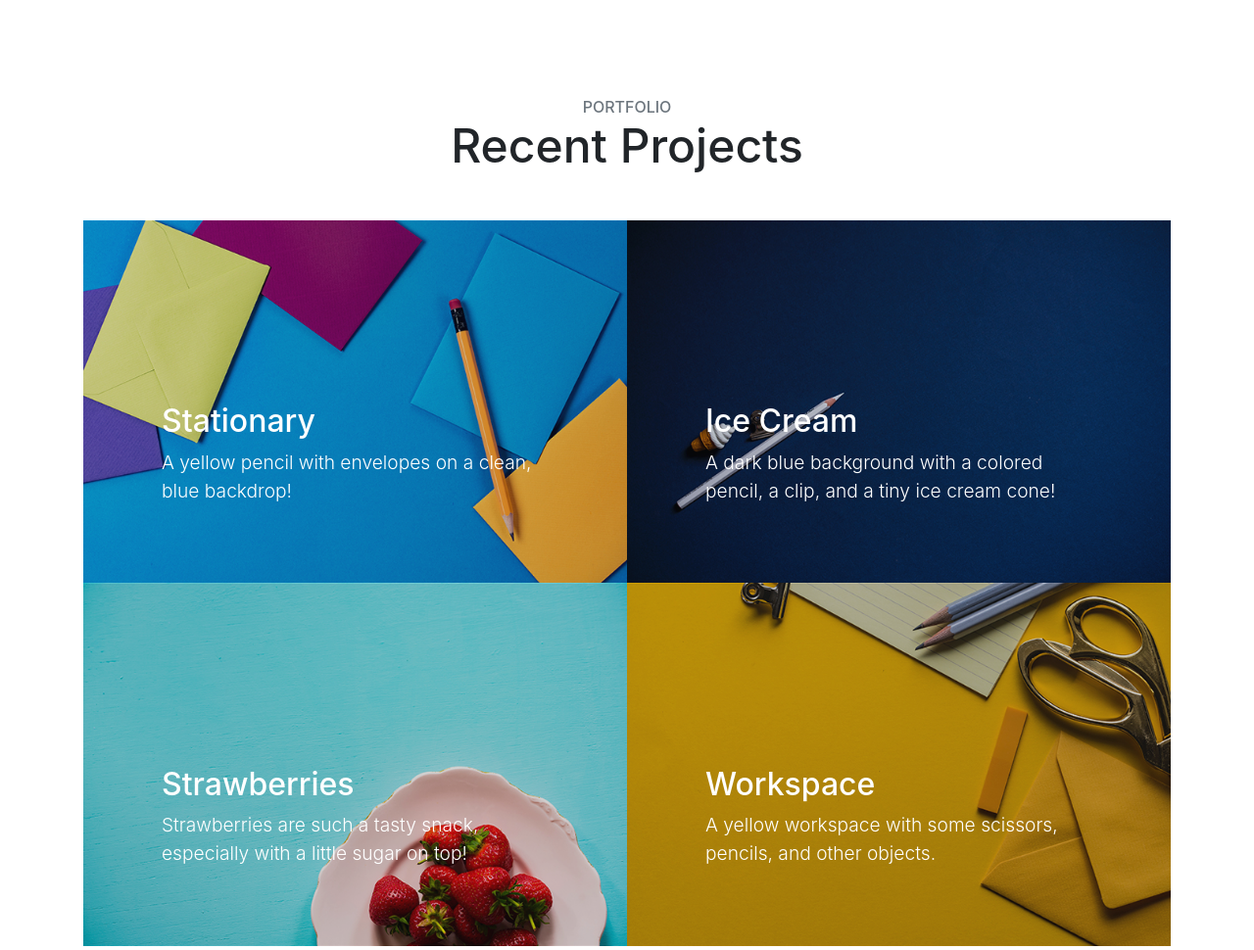
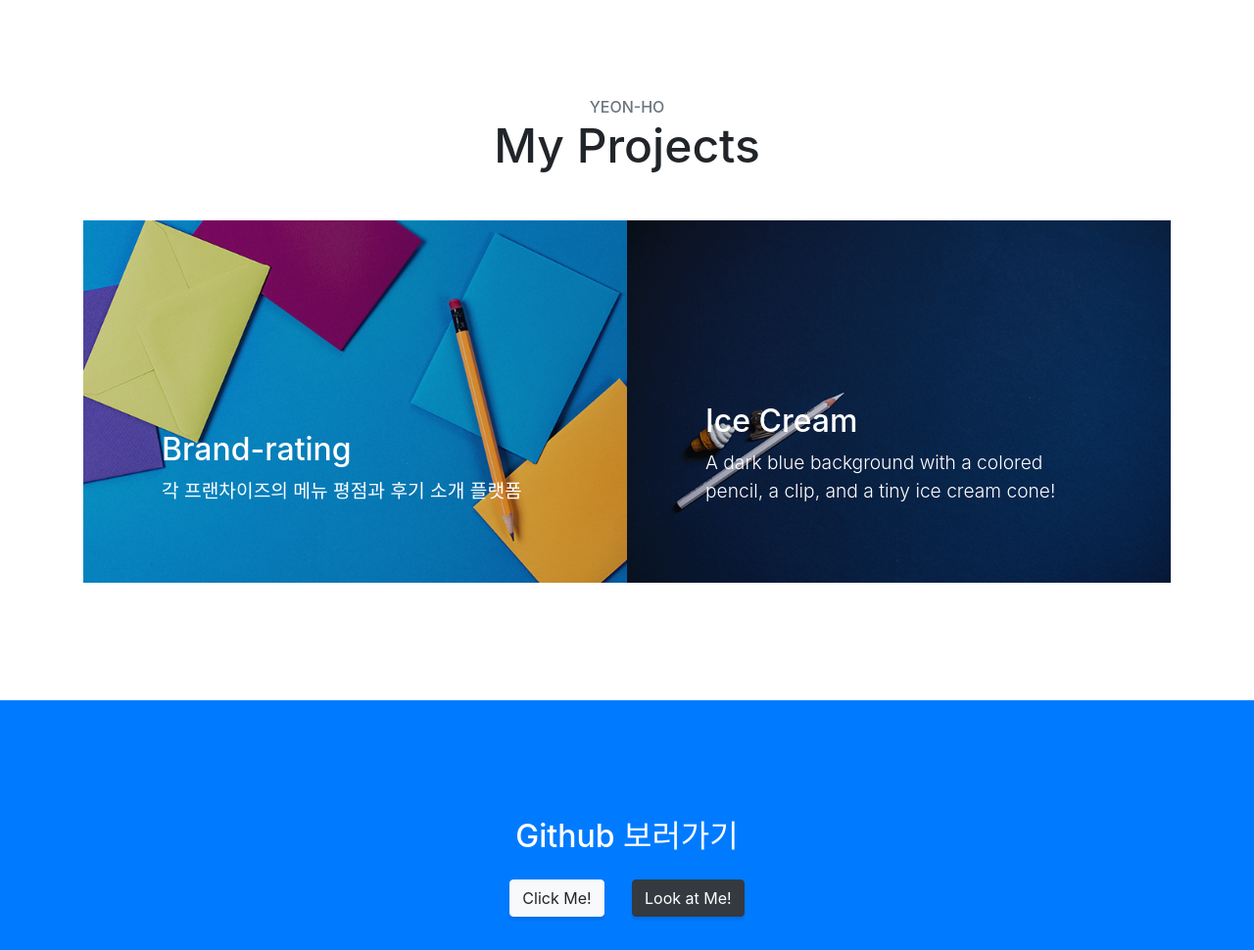
Before and after one commit to Yeon-Ho/github-io-test, a website with bundled scripts: page index.html in a window 1280 px wide. Shown: the part 2500-3470 px from the top of the page at 98% size. Built offline with nearby package versions, Linux system fonts and the light colour scheme.

Commit message:
수정1-3

```diff
--- a/index.html
+++ b/index.html
@@ -142,16 +142,16 @@
   <section class="content-section" id="portfolio">
     <div class="container">
       <div class="content-section-heading text-center">
-        <h3 class="text-secondary mb-0">Portfolio</h3>
-        <h2 class="mb-5">Recent Projects</h2>
+        <h3 class="text-secondary mb-0">Yeon-Ho</h3>
+        <h2 class="mb-5">My Projects</h2>
       </div>
       <div class="row no-gutters">
         <div class="col-lg-6">
           <a class="portfolio-item" href="#!">
             <div class="caption">
               <div class="caption-content">
-                <div class="h2">Stationary</div>
-                <p class="mb-0">A yellow pencil with envelopes on a clean, blue backdrop!</p>
+                <div class="h2">Brand-rating</div>
+                <p class="mb-0">각 프랜차이즈의 메뉴 평점과 후기 소개 플랫폼</p>
               </div>
             </div>
             <img class="img-fluid" src="img/portfolio-1.jpg" alt="">
@@ -166,28 +166,6 @@
               </div>
             </div>
             <img class="img-fluid" src="img/portfolio-2.jpg" alt="">
-          </a>
-        </div>
-        <div class="col-lg-6">
-          <a class="portfolio-item" href="#!">
-            <div class="caption">
-              <div class="caption-content">
-                <div class="h2">Strawberries</div>
-                <p class="mb-0">Strawberries are such a tasty snack, especially with a little sugar on top!</p>
-              </div>
-            </div>
-            <img class="img-fluid" src="img/portfolio-3.jpg" alt="">
-          </a>
-        </div>
-        <div class="col-lg-6">
-          <a class="portfolio-item" href="#!">
-            <div class="caption">
-              <div class="caption-content">
-                <div class="h2">Workspace</div>
-                <p class="mb-0">A yellow workspace with some scissors, pencils, and other objects.</p>
-              </div>
-            </div>
-            <img class="img-fluid" src="img/portfolio-4.jpg" alt="">
           </a>
         </div>
       </div>
```
